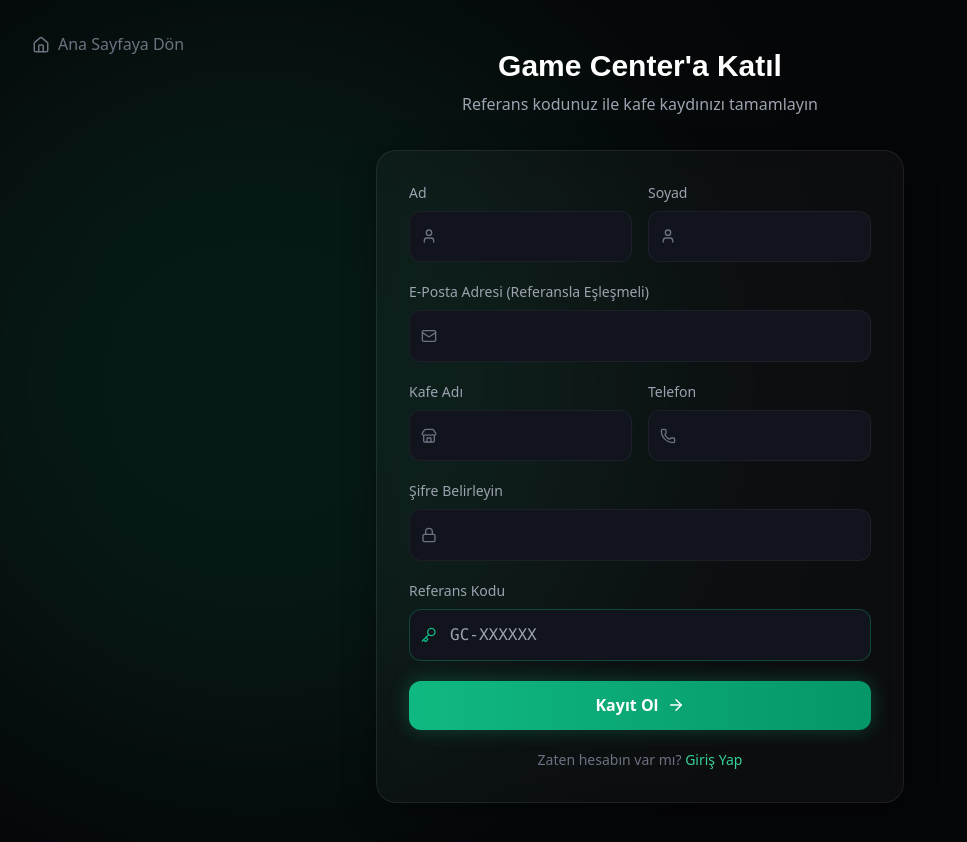
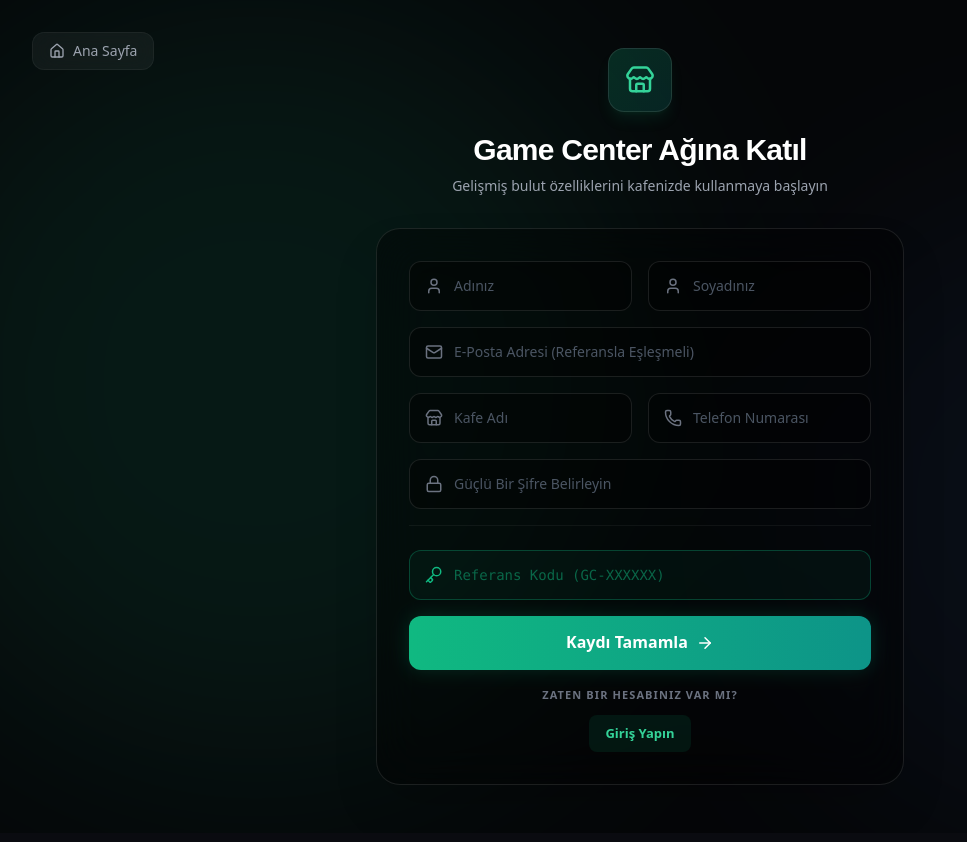
Before and after one commit to rcpdkc/gamecenter-website, a React (Vite) app: page /register in a window 1280 px wide. Shown: the top 842 px of the page, without its empty margins (0-967 px from the left). Built offline with nearby package versions, Linux system fonts and the light colour scheme.

Commit message:
UI Updates, HWID binding, and Reference Delete

```diff
--- a/api/get_users.js
+++ b/api/get_users.js
@@ -5,7 +5,7 @@ export default async function handler(req, res) {
   try {
     const { rows } = await sql`
       SELECT u.id, u.first_name, u.last_name, u.email, u.cafe_name, u.phone,
-             u.role, u.group_id, u.group_expires_at, u.cafe_id, u.created_at,
+             u.role, u.group_id, u.group_expires_at, u.cafe_id, u.created_at, u.hwid,
              g.name AS group_name, g.color AS group_color
       FROM users u
       LEFT JOIN groups g ON u.group_id = g.id
--- a/src/components/AdminLayout.jsx
+++ b/src/components/AdminLayout.jsx
@@ -19,7 +19,7 @@ const NAV_ITEMS_ADMIN = [
 
 const NAV_ITEMS_CAFE = [
   { to: '/superadmin', icon: LayoutDashboard, label: 'Dashboard', exact: true },
-  { to: '/superadmin/covers', icon: Image, label: 'İkon İndir' },
+  { to: '/superadmin/covers', icon: Image, label: 'Cover Yönetimi' },
 ];
 
 const PAGE_TITLES = {
--- a/src/components/Hero.jsx
+++ b/src/components/Hero.jsx
@@ -23,9 +23,6 @@ const Hero = () => {
             </p>
 
             <div className="flex flex-wrap gap-4">
-              <a href="https://wa.me/905300000000" target="_blank" rel="noreferrer" className="btn btn-primary">
-                Hemen Satın Al <ChevronRight size={18} />
-              </a>
               <a href="#features" className="btn btn-outline">
                 <Play size={18} /> Özellikleri Keşfet
               </a>
--- a/src/pages/CoversPage.jsx
+++ b/src/pages/CoversPage.jsx
@@ -113,24 +113,61 @@ const CoversPage = () => {
         </div>
 
         {/* Upload form (All users can upload now) */}
-        <div className={`${bg} border ${panelBorder} rounded-2xl p-6 shadow-sm`}>
-          <h3 className={`text-base font-bold ${txt} mb-4 flex items-center gap-2`}><Upload size={18} className="text-orange-500" /> {user.role === 'admin' ? 'Admin Cover Yükle' : 'Cover Yükle'}</h3>
-          <form onSubmit={handleUpload} className="flex flex-wrap gap-3 items-end">
-            <div className="flex-1 min-w-[200px]">
-              <label className={`block text-xs font-semibold uppercase tracking-wide ${sub} mb-1.5`}>Oyun Adı</label>
-              <input type="text" value={uploadForm.game_name} onChange={e => setUploadForm({ ...uploadForm, game_name: e.target.value })}
-                placeholder="örn: Counter-Strike 2" required
-                className={`w-full border rounded-xl py-2.5 px-4 text-sm focus:outline-none focus:ring-2 focus:ring-orange-500/40 ${inputBg}`} />
+        <div className={`${bg} border ${panelBorder} rounded-2xl p-6 md:p-8 shadow-sm relative overflow-hidden`}>
+          <div className="absolute top-0 right-0 w-64 h-64 bg-orange-500/5 rounded-full blur-3xl -mr-20 -mt-20 pointer-events-none"></div>
+
+          <h3 className={`text-lg font-bold ${txt} mb-6 flex items-center gap-3`}>
+            <div className="w-10 h-10 rounded-xl bg-orange-500/10 flex items-center justify-center border border-orange-500/20">
+              <Upload size={20} className="text-orange-500" />
             </div>
-            <div className="flex-1 min-w-[200px]">
-              <label className={`block text-xs font-semibold uppercase tracking-wide ${sub} mb-1.5`}>Görsel (JPG/PNG/WebP, max 10MB)</label>
-              <input ref={fileRef} type="file" accept="image/jpeg,image/png,image/webp" required
-                onChange={e => setUploadForm({ ...uploadForm, file: e.target.files[0] })}
-                className={`w-full border rounded-xl py-2 px-4 text-sm focus:outline-none ${inputBg}`} />
+            {user.role === 'admin' ? 'Admin Cover Yükle' : 'Yeni Cover Yükle'}
+          </h3>
+
+          <form onSubmit={handleUpload} className="flex flex-col lg:flex-row gap-5 items-start lg:items-end relative z-10">
+            <div className="flex-1 w-full lg:min-w-[250px]">
+              <label className={`block text-[11px] font-bold uppercase tracking-widest ${sub} mb-2`}>Oyun Adı</label>
+              <input
+                type="text"
+                value={uploadForm.game_name}
+                onChange={e => setUploadForm({ ...uploadForm, game_name: e.target.value })}
+                placeholder="Örn: Counter-Strike 2"
+                required
+                className={`w-full border rounded-xl py-3.5 px-4 text-sm focus:outline-none focus:ring-2 focus:ring-orange-500/40 transition-all ${inputBg}`}
+              />
             </div>
-            <button type="submit" disabled={uploading}
-              className="px-6 py-2.5 rounded-xl bg-gradient-to-r from-orange-500 to-orange-600 text-white text-sm font-semibold flex items-center gap-2 disabled:opacity-60 shadow-[0_4px_15px_rgba(249,115,22,0.3)] whitespace-nowrap">
-              {uploading ? <Loader2 size={15} className="animate-spin" /> : <Upload size={15} />}
+
+            <div className="flex-1 w-full lg:min-w-[300px]">
+              <label className={`block text-[11px] font-bold uppercase tracking-widest ${sub} mb-2`}>Oyun Görseli (JPG/PNG/WEBP)</label>
+              <div className={`relative flex items-center w-full border border-dashed rounded-xl overflow-hidden transition-all group ${
+                uploadForm.file ? 'border-orange-500/50 bg-orange-500/5' : `hover:border-orange-500/40 ${inputBg}`
+              }`}>
+                <input
+                  ref={fileRef}
+                  type="file"
+                  accept="image/jpeg,image/png,image/webp"
+                  required
+                  onChange={e => setUploadForm({ ...uploadForm, file: e.target.files[0] })}
+                  className="absolute inset-0 w-full h-full opacity-0 cursor-pointer z-10"
+                />
+                <div className="flex items-center gap-3 px-4 py-3.5 w-full pointer-events-none">
+                  <div className={`w-8 h-8 rounded-lg flex items-center justify-center shrink-0 transition-colors ${
+                    uploadForm.file ? 'bg-orange-500 text-white' : 'bg-gray-500/10 text-gray-500 group-hover:text-orange-400 group-hover:bg-orange-500/10'
+                  }`}>
+                    {uploadForm.file ? <CheckCircle2 size={16} /> : <Image size={16} />}
+                  </div>
+                  <span className={`text-sm truncate font-medium ${uploadForm.file ? 'text-orange-500' : sub}`}>
+                    {uploadForm.file ? uploadForm.file.name : 'Görsel seçmek için tıklayın veya sürükleyin...'}
+                  </span>
+                </div>
+              </div>
+            </div>
+
+            <button
+              type="submit"
+              disabled={uploading}
+              className="w-full lg:w-auto px-8 py-3.5 rounded-xl bg-gradient-to-r from-orange-500 to-orange-600 hover:from-orange-400 hover:to-orange-500 text-white text-sm font-bold flex items-center justify-center gap-2 disabled:opacity-60 shadow-[0_4px_20px_rgba(249,115,22,0.3)] transition-all whitespace-nowrap mt-2 lg:mt-0"
+            >
+              {uploading ? <Loader2 size={18} className="animate-spin" /> : <Upload size={18} />}
               {uploading ? 'Yükleniyor...' : 'Yükle'}
             </button>
           </form>
--- a/src/pages/Register.jsx
+++ b/src/pages/Register.jsx
@@ -67,101 +67,88 @@ const Register = () => {
 
       {/* Dynamic Background */}
       <div className="absolute top-[0%] left-[-10%] w-[60vw] h-[60vw] bg-emerald-500/10 rounded-full blur-[120px] mix-blend-screen pointer-events-none animate-float"></div>
+      <div className="absolute bottom-[0%] right-[-10%] w-[50vw] h-[50vw] bg-blue-500/5 rounded-full blur-[100px] mix-blend-screen pointer-events-none"></div>
 
       {/* Back to Home Link */}
-      <Link to="/" className="absolute top-8 left-8 text-gray-500 hover:text-white flex items-center gap-2 transition-colors z-10">
-        <Home size={18} /> Ana Sayfaya Dön
+      <Link to="/" className="absolute top-8 left-8 text-gray-400 hover:text-white flex items-center gap-2 transition-colors z-10 font-medium text-sm bg-white/5 hover:bg-white/10 px-4 py-2 rounded-xl backdrop-blur-md border border-white/5">
+        <Home size={16} /> Ana Sayfa
       </Link>
 
-      <div className="w-full max-w-xl z-10 px-6">
+      <div className="w-full max-w-xl z-10 px-6 relative mt-10 md:mt-0">
 
         <div className="text-center mb-8 animate-fade-in-up">
-          <h1 className="text-3xl font-bold text-white mb-2">Game Center'a Katıl</h1>
-          <p className="text-gray-400">Referans kodunuz ile kafe kaydınızı tamamlayın</p>
+          <div className="inline-flex items-center justify-center w-16 h-16 rounded-2xl bg-gradient-to-br from-emerald-500/20 to-teal-600/20 border border-white/10 mb-5 shadow-lg shadow-emerald-500/10">
+            <Store size={30} className="text-emerald-400" />
+          </div>
+          <h1 className="text-3xl font-black text-white mb-2 tracking-tight">Game Center Ağına Katıl</h1>
+          <p className="text-gray-400 text-sm">Gelişmiş bulut özelliklerini kafenizde kullanmaya başlayın</p>
         </div>
 
-        <div className="glass-panel p-8 animate-fade-in-up" style={{ animationDelay: '0.1s' }}>
-          <form onSubmit={handleRegister} className="space-y-5">
+        <div className="bg-black/40 backdrop-blur-xl border border-white/10 p-8 rounded-3xl shadow-2xl animate-fade-in-up" style={{ animationDelay: '0.1s' }}>
+          <form onSubmit={handleRegister} className="space-y-4" autoComplete="off">
 
             {error && (
-              <div className="bg-red-500/10 border border-red-500/20 text-red-400 p-3 rounded-lg text-sm text-center">
-                {error}
+              <div className="p-3 bg-red-500/10 border border-red-500/20 rounded-xl flex items-start gap-2.5 text-red-400 mb-6 font-medium text-[13px] leading-tight">
+                <Store size={16} className="shrink-0 mt-0.5" />
+                <span>{error}</span>
               </div>
             )}
 
             <div className="grid grid-cols-2 gap-4">
-              <div>
-                <label className="block text-sm font-medium text-gray-400 mb-2">Ad</label>
-                <div className="relative">
-                  <User className="absolute left-3 top-1/2 -translate-y-1/2 text-gray-500" size={16} />
-                  <input type="text" name="first_name" onChange={handleChange} required className="w-full bg-[#12141d] border border-white/5 rounded-xl py-3 pl-10 pr-4 text-white focus:outline-none focus:border-emerald-500/50" />
-                </div>
+              <div className="relative">
+                <User className="absolute left-4 top-1/2 -translate-y-1/2 text-gray-500" size={18} />
+                <input type="text" name="first_name" autoComplete="off" onChange={handleChange} required className="w-full bg-black/40 border border-white/10 rounded-xl py-3.5 pl-11 pr-4 text-white text-sm focus:border-emerald-500/50 focus:ring-1 focus:ring-emerald-500/50 outline-none transition-all placeholder:text-gray-600" placeholder="Adınız" />
               </div>
-              <div>
-                <label className="block text-sm font-medium text-gray-400 mb-2">Soyad</label>
-                <div className="relative">
-                  <User className="absolute left-3 top-1/2 -translate-y-1/2 text-gray-500" size={16} />
-                  <input type="text" name="last_name" onChange={handleChange} required className="w-full bg-[#12141d] border border-white/5 rounded-xl py-3 pl-10 pr-4 text-white focus:outline-none focus:border-emerald-500/50" />
-                </div>
+              <div className="relative">
+                <User className="absolute left-4 top-1/2 -translate-y-1/2 text-gray-500" size={18} />
+                <input type="text" name="last_name" autoComplete="off" onChange={handleChange} required className="w-full bg-black/40 border border-white/10 rounded-xl py-3.5 pl-11 pr-4 text-white text-sm focus:border-emerald-500/50 focus:ring-1 focus:ring-emerald-500/50 outline-none transition-all placeholder:text-gray-600" placeholder="Soyadınız" />
               </div>
             </div>
 
-            <div>
-              <label className="block text-sm font-medium text-gray-400 mb-2">E-Posta Adresi (Referansla Eşleşmeli)</label>
+            <div className="relative">
+              <Mail className="absolute left-4 top-1/2 -translate-y-1/2 text-gray-500" size={18} />
+              <input type="email" name="email" autoComplete="off" onChange={handleChange} required className="w-full bg-black/40 border border-white/10 rounded-xl py-3.5 pl-11 pr-4 text-white text-sm focus:border-emerald-500/50 focus:ring-1 focus:ring-emerald-500/50 outline-none transition-all placeholder:text-gray-600" placeholder="E-Posta Adresi (Referansla Eşleşmeli)" />
+            </div>
+
+            <div className="grid grid-cols-1 md:grid-cols-2 gap-4">
               <div className="relative">
-                <Mail className="absolute left-3 top-1/2 -translate-y-1/2 text-gray-500" size={16} />
-                <input type="email" name="email" onChange={handleChange} required className="w-full bg-[#12141d] border border-white/5 rounded-xl py-3 pl-10 pr-4 text-white focus:outline-none focus:border-emerald-500/50" />
+                <Store className="absolute left-4 top-1/2 -translate-y-1/2 text-gray-500" size={18} />
+                <input type="text" name="cafe_name" autoComplete="off" onChange={handleChange} required className="w-full bg-black/40 border border-white/10 rounded-xl py-3.5 pl-11 pr-4 text-white text-sm focus:border-emerald-500/50 focus:ring-1 focus:ring-emerald-500/50 outline-none transition-all placeholder:text-gray-600" placeholder="Kafe Adı" />
+              </div>
+              <div className="relative">
+                <Phone className="absolute left-4 top-1/2 -translate-y-1/2 text-gray-500" size={18} />
+                <input type="text" name="phone" autoComplete="off" onChange={handleChange} required className="w-full bg-black/40 border border-white/10 rounded-xl py-3.5 pl-11 pr-4 text-white text-sm focus:border-emerald-500/50 focus:ring-1 focus:ring-emerald-500/50 outline-none transition-all placeholder:text-gray-600" placeholder="Telefon Numarası" />
               </div>
             </div>
 
-            <div className="grid grid-cols-2 gap-4">
-              <div>
-                <label className="block text-sm font-medium text-gray-400 mb-2">Kafe Adı</label>
-                <div className="relative">
-                  <Store className="absolute left-3 top-1/2 -translate-y-1/2 text-gray-500" size={16} />
-                  <input type="text" name="cafe_name" onChange={handleChange} required className="w-full bg-[#12141d] border border-white/5 rounded-xl py-3 pl-10 pr-4 text-white focus:outline-none focus:border-emerald-500/50" />
-                </div>
-              </div>
-              <div>
-                <label className="block text-sm font-medium text-gray-400 mb-2">Telefon</label>
-                <div className="relative">
-                  <Phone className="absolute left-3 top-1/2 -translate-y-1/2 text-gray-500" size={16} />
-                  <input type="text" name="phone" onChange={handleChange} required className="w-full bg-[#12141d] border border-white/5 rounded-xl py-3 pl-10 pr-4 text-white focus:outline-none focus:border-emerald-500/50" />
-                </div>
-              </div>
+            <div className="relative">
+              <Lock className="absolute left-4 top-1/2 -translate-y-1/2 text-gray-500" size={18} />
+              <input type="password" name="password" autoComplete="new-password" onChange={handleChange} required className="w-full bg-black/40 border border-white/10 rounded-xl py-3.5 pl-11 pr-4 text-white text-sm focus:border-emerald-500/50 focus:ring-1 focus:ring-emerald-500/50 outline-none transition-all placeholder:text-gray-600" placeholder="Güçlü Bir Şifre Belirleyin" />
             </div>
 
-            <div>
-              <label className="block text-sm font-medium text-gray-400 mb-2">Şifre Belirleyin</label>
-              <div className="relative">
-                <Lock className="absolute left-3 top-1/2 -translate-y-1/2 text-gray-500" size={16} />
-                <input type="password" name="password" onChange={handleChange} required className="w-full bg-[#12141d] border border-white/5 rounded-xl py-3 pl-10 pr-4 text-white focus:outline-none focus:border-emerald-500/50" />
-              </div>
-            </div>
-
-            <div>
-              <label className="block text-sm font-medium text-gray-400 mb-2">Referans Kodu</label>
-              <div className="relative">
-                <Key className="absolute left-3 top-1/2 -translate-y-1/2 text-emerald-500" size={16} />
-                <input type="text" name="reference_code" onChange={handleChange} required className="w-full bg-[#12141d] border border-emerald-500/30 rounded-xl py-3 pl-10 pr-4 text-white focus:outline-none focus:border-emerald-500/80 font-mono text-emerald-400" placeholder="GC-XXXXXX" />
-              </div>
+            <div className="relative mt-6 pt-6 border-t border-white/5">
+              <Key className="absolute left-4 top-[calc(50%+12px)] -translate-y-1/2 text-emerald-500" size={18} />
+              <input type="text" name="reference_code" autoComplete="off" onChange={handleChange} required className="w-full bg-emerald-500/5 border border-emerald-500/30 rounded-xl py-3.5 pl-11 pr-4 text-white text-sm focus:border-emerald-500/80 focus:ring-1 focus:ring-emerald-500/50 outline-none transition-all font-mono placeholder:text-emerald-500/50" placeholder="Referans Kodu (GC-XXXXXX)" />
             </div>
 
             <button
               type="submit"
               disabled={loading}
-              className="w-full mt-4 bg-gradient-to-r from-emerald-500 to-emerald-600 hover:from-emerald-400 hover:to-emerald-500 text-white font-bold py-3 px-4 rounded-xl shadow-[0_0_20px_rgba(16,185,129,0.3)] transition-all flex items-center justify-center gap-2 disabled:opacity-70 group"
+              className="w-full mt-4 bg-gradient-to-r from-emerald-500 to-teal-600 hover:from-emerald-400 hover:to-teal-500 text-white font-bold py-3.5 px-4 rounded-xl shadow-[0_0_20px_rgba(16,185,129,0.2)] transition-all flex items-center justify-center gap-2 disabled:opacity-70 group"
             >
               {loading ? (
                 <><Loader2 size={18} className="animate-spin" /> Kaydediliyor...</>
               ) : (
-                <>Kayıt Ol <ArrowRight size={18} className="group-hover:translate-x-1 transition-transform" /></>
+                <>Kaydı Tamamla <ArrowRight size={18} className="group-hover:translate-x-1 transition-transform" /></>
               )}
             </button>
 
-            <p className="text-center text-sm text-gray-500 mt-4">
-              Zaten hesabın var mı? <Link to="/login" className="text-emerald-400 hover:underline">Giriş Yap</Link>
-            </p>
+            <div className="mt-6 text-center flex flex-col items-center gap-3">
+              <span className="text-[11px] text-gray-500 uppercase tracking-widest font-bold">Zaten Bir Hesabınız Var Mı?</span>
+              <Link to="/login" className="text-[13px] font-semibold text-emerald-400 hover:text-emerald-300 transition-colors flex items-center gap-1.5 px-4 py-2 bg-emerald-500/10 hover:bg-emerald-500/20 rounded-lg">
+                Giriş Yapın
+              </Link>
+            </div>
           </form>
         </div>
       </div>
--- a/src/pages/UsersPage.jsx
+++ b/src/pages/UsersPage.jsx
@@ -1,6 +1,6 @@
 import { useState, useEffect } from 'react';
 import { useOutletContext } from 'react-router-dom';
-import { Users, RefreshCw, Loader2, Edit2, CheckCircle2, X, Shield, AlertTriangle } from 'lucide-react';
+import { Users, RefreshCw, Loader2, Edit2, CheckCircle2, X, Shield, AlertTriangle, Unlock } from 'lucide-react';
 
 const EditModal = ({ user, groups, dark, onClose, onSave }) => {
   const [groupId, setGroupId] = useState(user.group_id ? String(user.group_id) : '');
@@ -123,6 +123,20 @@ const UsersPage = () => {
 
   useEffect(() => { fetchAll(); }, []);
 
+  const handleResetHwid = async (userId) => {
+    if (!confirm('Bu kullanıcının HWID (Donanım) kilidini kaldırmak istediğinize emin misiniz?')) return;
+    try {
+      const res = await fetch('/api/update_user_hwid', {
+        method: 'POST',
+        headers: { 'Content-Type': 'application/json' },
+        body: JSON.stringify({ user_id: userId, hwid: null })
+      });
+      const data = await res.json();
+      if (data.success) fetchAll();
+      else alert(data.error);
+    } catch { alert('İşlem başarısız.'); }
+  };
+
   const isExpired = u => u.group_id && u.group_expires_at && new Date(u.group_expires_at) < new Date();
   const expiredCnt = users.filter(u => isExpired(u)).length;
   const assignedCnt = users.filter(u => u.group_id).length;
@@ -174,7 +188,7 @@ const UsersPage = () => {
               <table className="w-full text-sm text-left">
                 <thead>
                   <tr className={dark ? 'bg-white/3' : 'bg-gray-50'}>
-                    {['Kafe', 'İletişim', 'Grup', 'Bitiş', 'Kayıt', 'İşlem'].map(h => (
+                    {['Kafe', 'İletişim', 'Grup', 'Bitiş', 'Kayıt', 'HWID', 'İşlem'].map(h => (
                       <th key={h} className={`px-5 py-3 text-xs font-semibold uppercase tracking-wider ${sub}`}>{h}</th>
                     ))}
                   </tr>
@@ -196,11 +210,25 @@ const UsersPage = () => {
                           : <span className="text-gray-500">Süresiz</span>}
                       </td>
                       <td className={`px-5 py-3.5 text-xs ${sub}`}>{new Date(user.created_at).toLocaleDateString('tr-TR')}</td>
-                      <td className="px-5 py-3.5">
+                      <td className={`px-5 py-3.5 text-xs`}>
+                        {user.hwid ? (
+                          <span className="text-emerald-400 font-mono" title={user.hwid}>Kilitli</span>
+                        ) : (
+                          <span className={sub}>Yok</span>
+                        )}
+                      </td>
+                      <td className="px-5 py-3.5 flex gap-2">
                         <button onClick={() => setEditingUser(user)}
                           className={`flex items-center gap-1.5 px-3 py-1.5 rounded-lg text-xs font-medium transition-colors ${dark ? 'bg-white/5 text-gray-300 hover:bg-white/10' : 'bg-gray-100 text-gray-600 hover:bg-gray-200'}`}>
                           <Edit2 size={12} /> Düzenle
                         </button>
+                        {user.hwid && (
+                          <button onClick={() => handleResetHwid(user.id)}
+                            className={`flex items-center gap-1.5 px-3 py-1.5 rounded-lg text-xs font-medium transition-colors ${dark ? 'bg-red-500/10 text-red-400 hover:bg-red-500/20' : 'bg-red-50 text-red-500 hover:bg-red-100'}`}
+                            title="HWID Kilidini Kaldır">
+                            <Unlock size={12} /> Kilidi Aç
+                          </button>
+                        )}
                       </td>
                     </tr>
                   ))}
```
Also changed, not shown: api/delete_reference.js (added, +19 -0 lines), api/login.js (+16 -2 lines), api/update_user_hwid.js (added, +17 -0 lines), src/App.jsx (+23 -1 lines), src/components/Navbar.jsx (+33 -3 lines), src/pages/References.jsx (+25 -3 lines).
